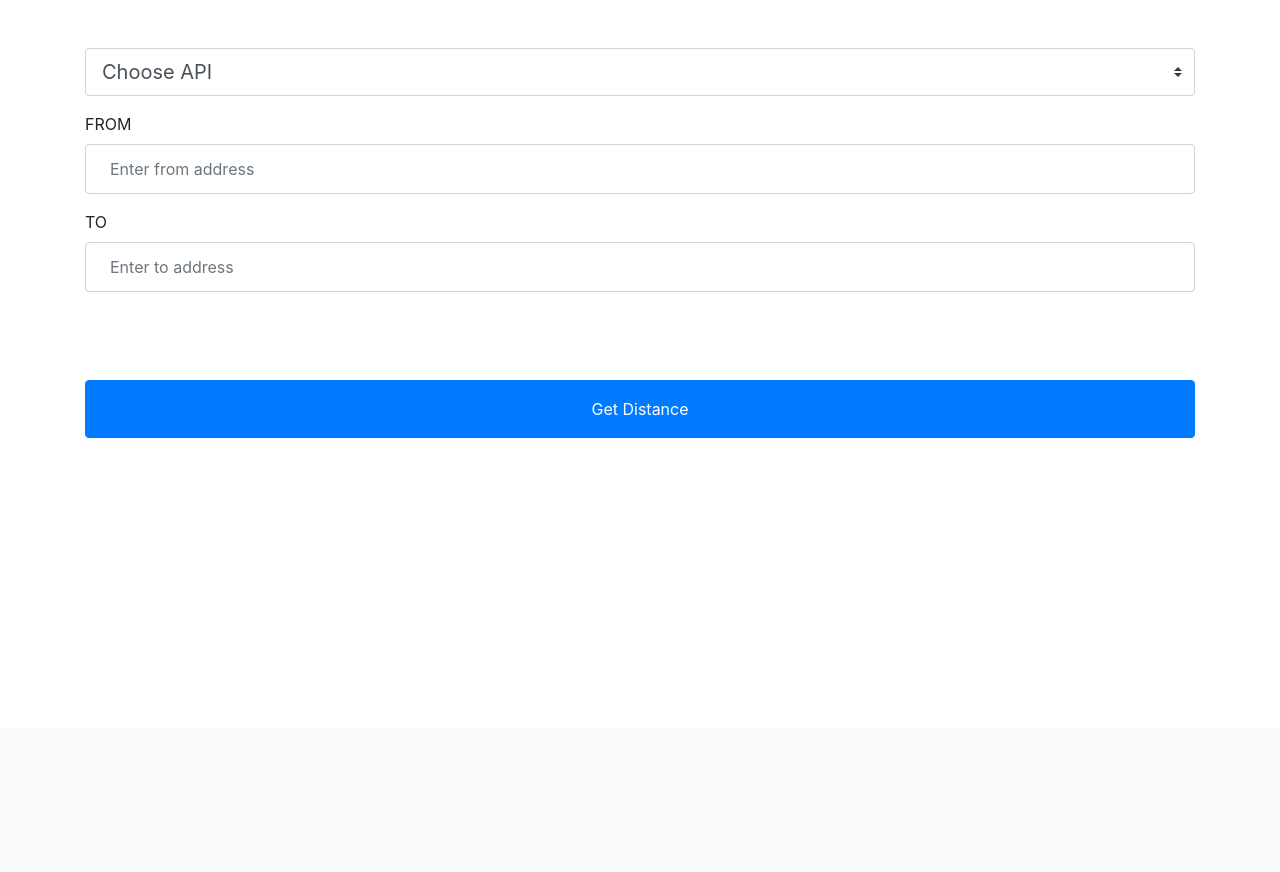
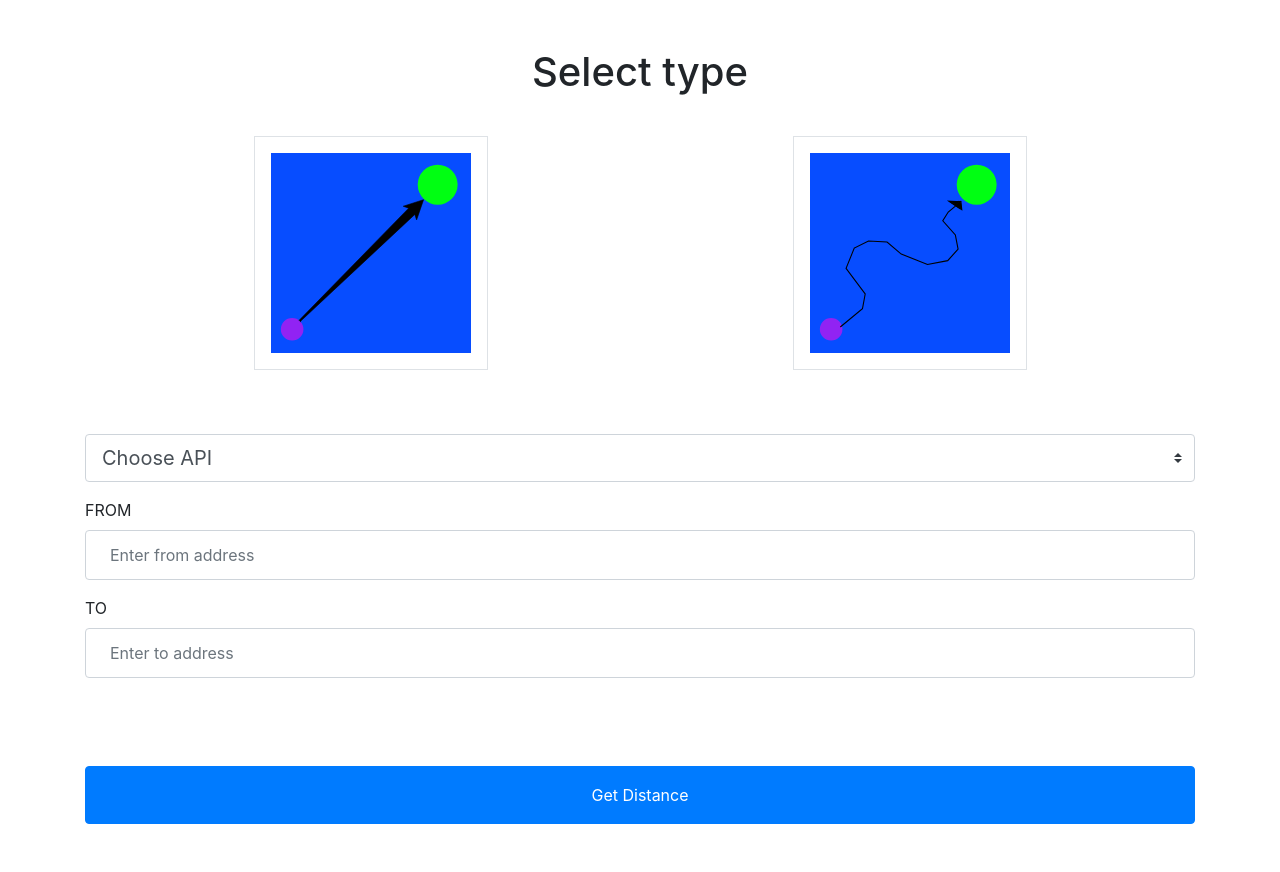
Before and after one commit to khazarhaji/google_map_apis, a Django app: page / in a window 1280 px wide. Shown: the part 72-944 px from the top of the page. Before the commit the page ends 510 px from the top, so only its background shows below. Run offline with Django 3.2, Linux system fonts and the light colour scheme.

Commit message:
first commit

```diff
--- a/drf_map/drf_map/urls.py
+++ b/drf_map/drf_map/urls.py
@@ -15,10 +15,12 @@ Including another URLconf
 """
 from django.contrib import admin
 from django.urls import path, include
+from django.conf.urls.static import static
+from django.conf import settings
 
 urlpatterns = [
     path('admin/', admin.site.urls),
     path('api-auth/', include('rest_framework.urls')),
     path('api/', include('distance.urls')),
     path('', include('front.urls')),
-]
+] + static(settings.STATIC_URL, document_root=settings.STATIC_ROOT)
--- a/drf_map/front/templates/front/index.html
+++ b/drf_map/front/templates/front/index.html
@@ -1,3 +1,4 @@
+{% load static %}
 <!DOCTYPE html>
 <html lang="en">
 <head>
@@ -6,12 +7,34 @@
     <meta name="viewport" content="width=device-width, initial-scale=1.0">
     <link rel="stylesheet" href="https://cdn.jsdelivr.net/npm/bootstrap@4.6.0/dist/css/bootstrap.min.css" integrity="sha384-B0vP5xmATw1+K9KRQjQERJvTumQW0nPEzvF6L/Z6nronJ3oUOFUFpCjEUQouq2+l" crossorigin="anonymous">
     <title>Get Distance</title>
+    <style>
+        .hide_checkbox{
+            display: none;
+        }
+
+        img{
+            width: 200px;
+            height: 200px;
+        }
+    </style>
 </head>
 <body>
     <nav class="navbar navbar-light bg-dark justify-content-center mb-5 p-3">
         <a class="navbar-brand text-light text-lg" style="cursor: pointer;">Get Distance</a>
     </nav>
     <div class="container">
+        <h1 style="text-align:center;" class="mb-4 mt-4">Select type</h1>
+        <div class="d-flex center justify-content-around align-items-center p-3">
+            <div class="flex-row p-3 border mb-5">
+                <input class="hide_checkbox" type="checkbox" name="left" id="">
+                <img onclick="change_color(event)" src="{% static 'front/images/left.svg' %}" alt="left">
+            </div>
+            <div class="flex-row p-3 border mb-5">
+                <input class="hide_checkbox" type="checkbox" name="right" id="">
+                <img onclick="change_color(event)" src="{% static 'front/images/right.svg' %}" alt="right">
+            </div>
+        </div>
+
         <form method="POST" id="distance-form" onsubmit="getDistance(event)">
             <select onchange="getAPI(event)" class="custom-select custom-select-lg mb-3">
                 <option selected disabled>Choose API</option>
@@ -27,7 +50,7 @@
               <input autocomplete="off" type="text" name="to" class="form-control p-4" id="TO" placeholder="Enter to address">
             </div>
             <h2 id="msg" style="text-align: center; padding:2rem"></h2>
-            <button type="submit" id="myInput" class="btn btn-block btn-primary p-3">Get Distance</button>
+            <button type="submit" id="myInput" class="btn btn-block btn-primary p-3 mb-5">Get Distance</button>
           </form>
     </div>
       <script>
@@ -58,6 +81,40 @@
             req.open('GET', `/api/${api}?from=${from.value}&to=${to.value}`);
             req.send();
           }
+
+
+
+          const change_color = function(event){
+            let alt = event.target.attributes.alt.value;
+
+            if (alt == "left"){
+                let c = document.getElementsByName("left")[0];
+                if (c.checked != true){
+                    c.checked = true;
+                    event.target.parentElement.style.background = "#10ff00";
+                    document.getElementsByName("right")[0].checked = false;
+                    document.querySelector('img[alt="right"]').parentElement.style.background = "initial"
+                }else{
+                    c.checked = false;
+                    event.target.parentElement.style.background = "initial";
+                }
+
+            }else{
+                let c = document.getElementsByName("right")[0];
+                if (c.checked != true){
+                    c.checked = true;
+                    event.target.parentElement.style.background = "#10ff00";
+                    document.getElementsByName("left")[0].checked = false;
+                    document.querySelector('img[alt="left"]').parentElement.style.background = "initial"
+                }else{
+                    c.checked = false;
+                    event.target.parentElement.style.background = "initial";
+                }
+
+
+
+            }
+          }
       </script>
 </body>
 </html>
```
Also changed, not shown: drf_map/front/static/front/images/left.svg (added), drf_map/front/static/front/images/right.svg (added).
